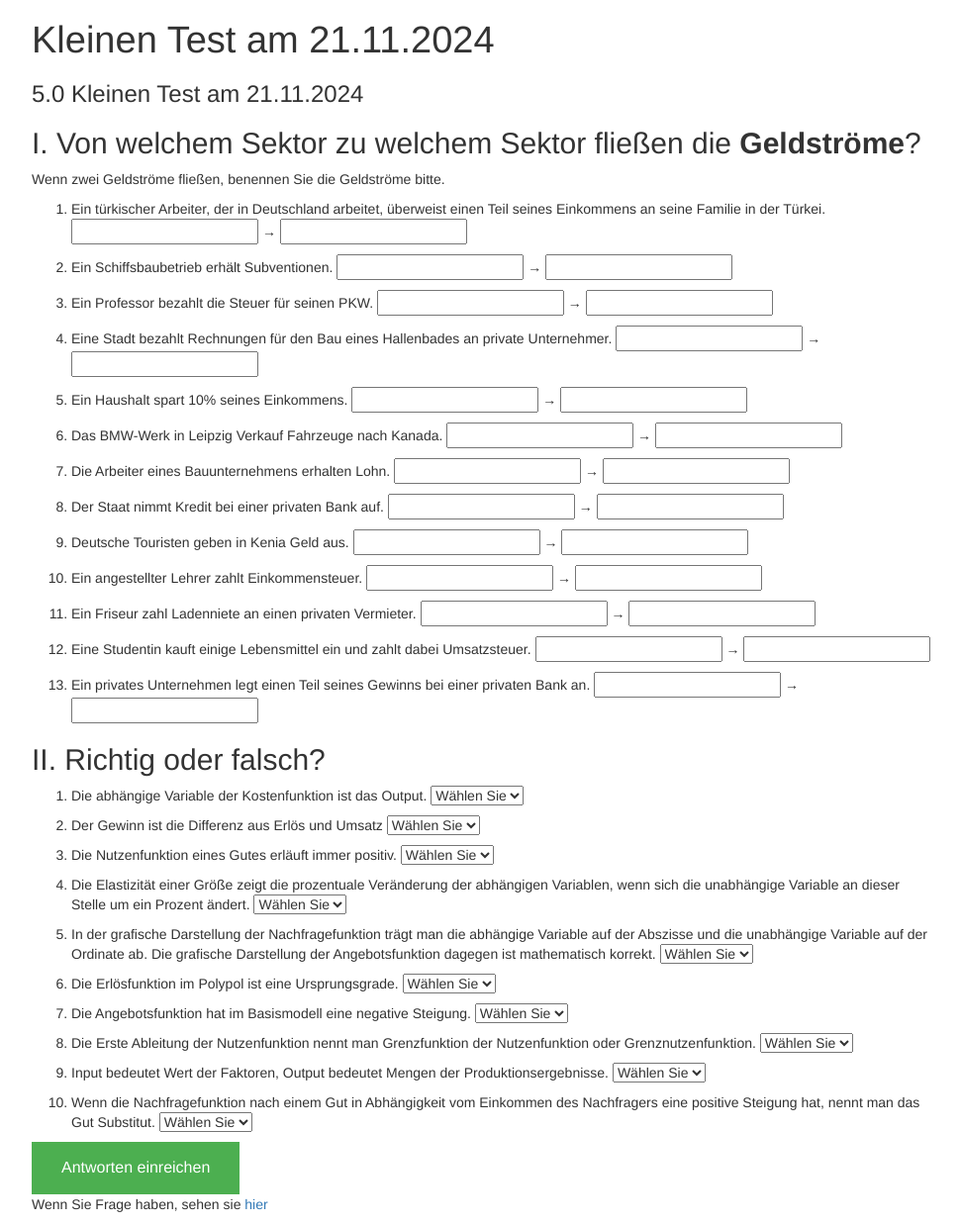
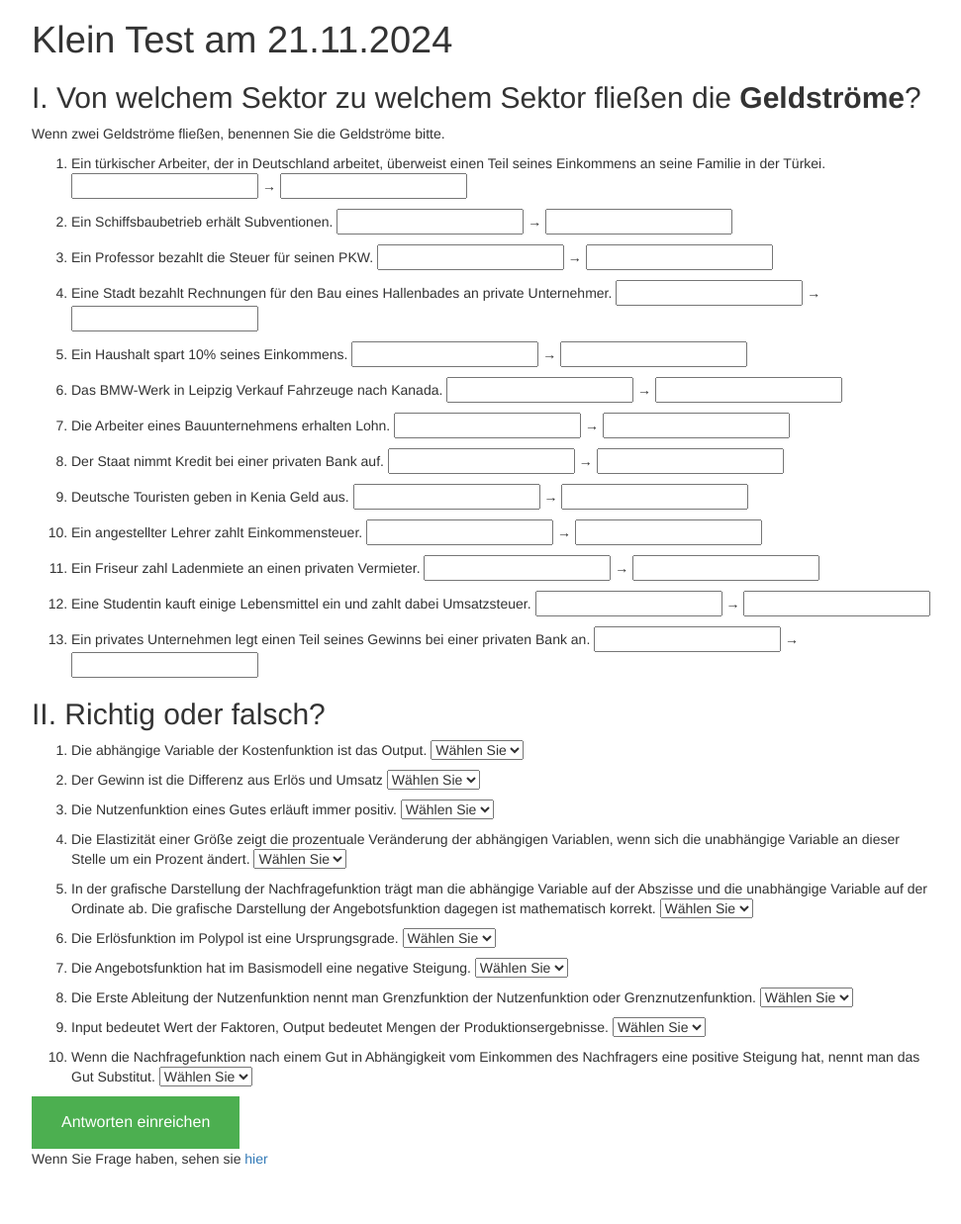
Before and after one commit to 2024W1/2024W1.github.io, a Jekyll site: the page others/KlausurDemo/test.html, which Jekyll copies as it is, in a window 1280 px wide. Shown: the whole page at 99% size, without its empty margins (153-1124 px from the left). Built offline with Jekyll 4.4.1, drawn with Linux system fonts in a browser that asks for light colours; after the commit the page ends 1191 px from its top, so only the background shows below that.

Commit message:
Update test.html

```diff
--- a/others/KlausurDemo/test.html
+++ b/others/KlausurDemo/test.html
@@ -11,7 +11,7 @@
 
 
 
-<title>Kleinen Test am 21.11.2024</title>
+<title>Klein Test am 21.11.2024</title>
 
 <script>// Pandoc 2.9 adds attributes on both header and div. We remove the former (to
 // be compatible with the behavior of Pandoc < 2.8).
@@ -348,14 +348,11 @@ display: none;
 
 
 
-<h1 class="title toc-ignore">Kleinen Test am 21.11.2024</h1>
+<h1 class="title toc-ignore">Klein Test am 21.11.2024</h1>
 
 </div>
 
 
-<div id="kleinen-test-am-21.11.2024" class="section level3">
-<h3>5.0 Kleinen Test am 21.11.2024</h3>
-</div>
 <div id="i.-von-welchem-sektor-zu-welchem-sektor-fließen-die-geldströme" class="section level2">
 <h2>I. Von welchem Sektor zu welchem Sektor fließen die
 <strong>Geldströme</strong>?</h2>
@@ -392,7 +389,7 @@ private Unternehmer. <input type="text" id="q4a" class="answer"> →
 <li><p>Ein angestellter Lehrer zahlt Einkommensteuer.
 <input type="text" id="q10a" class="answer"> →
 <input type="text" id="q10b" class="answer"></p></li>
-<li><p>Ein Friseur zahl Ladenniete an einen privaten Vermieter.
+<li><p>Ein Friseur zahl Ladenmiete an einen privaten Vermieter.
 <input type="text" id="q11a" class="answer"> →
 <input type="text" id="q11b" class="answer"></p></li>
 <li><p>Eine Studentin kauft einige Lebensmittel ein und zahlt dabei
```
